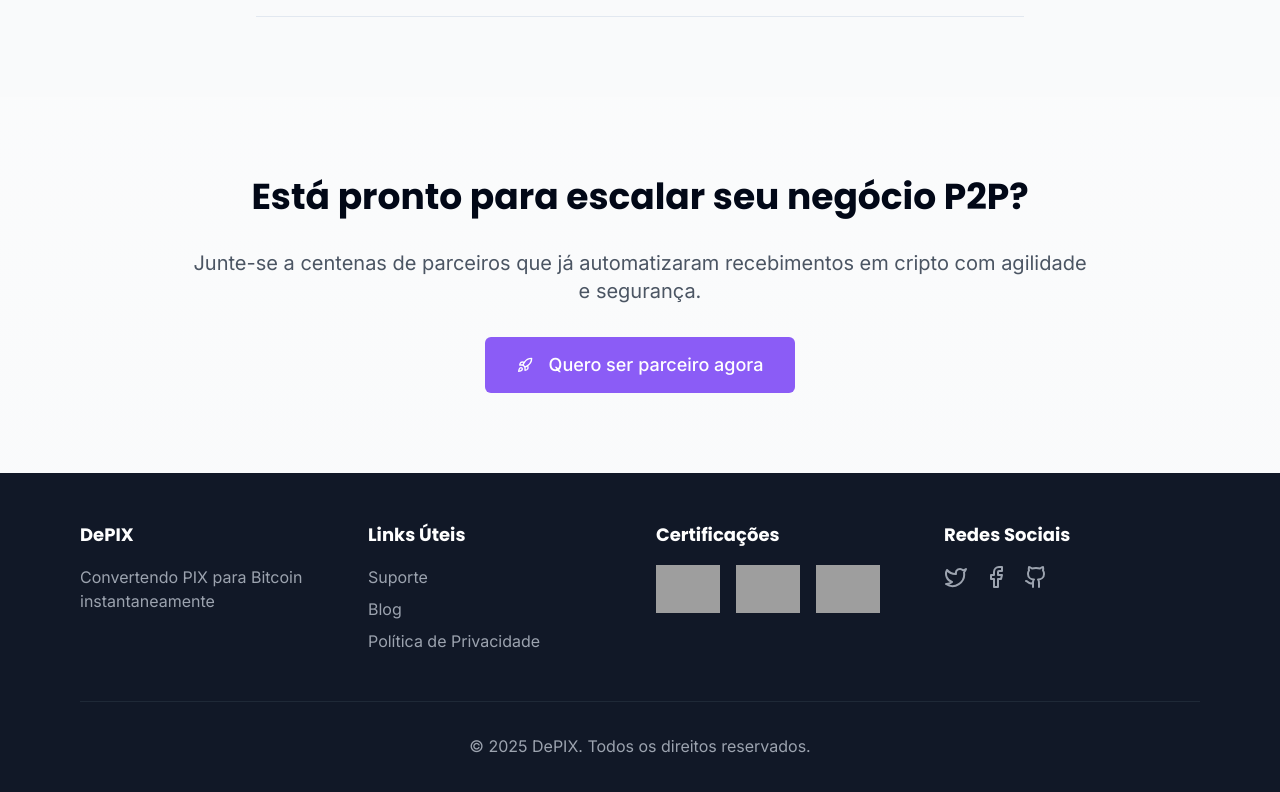
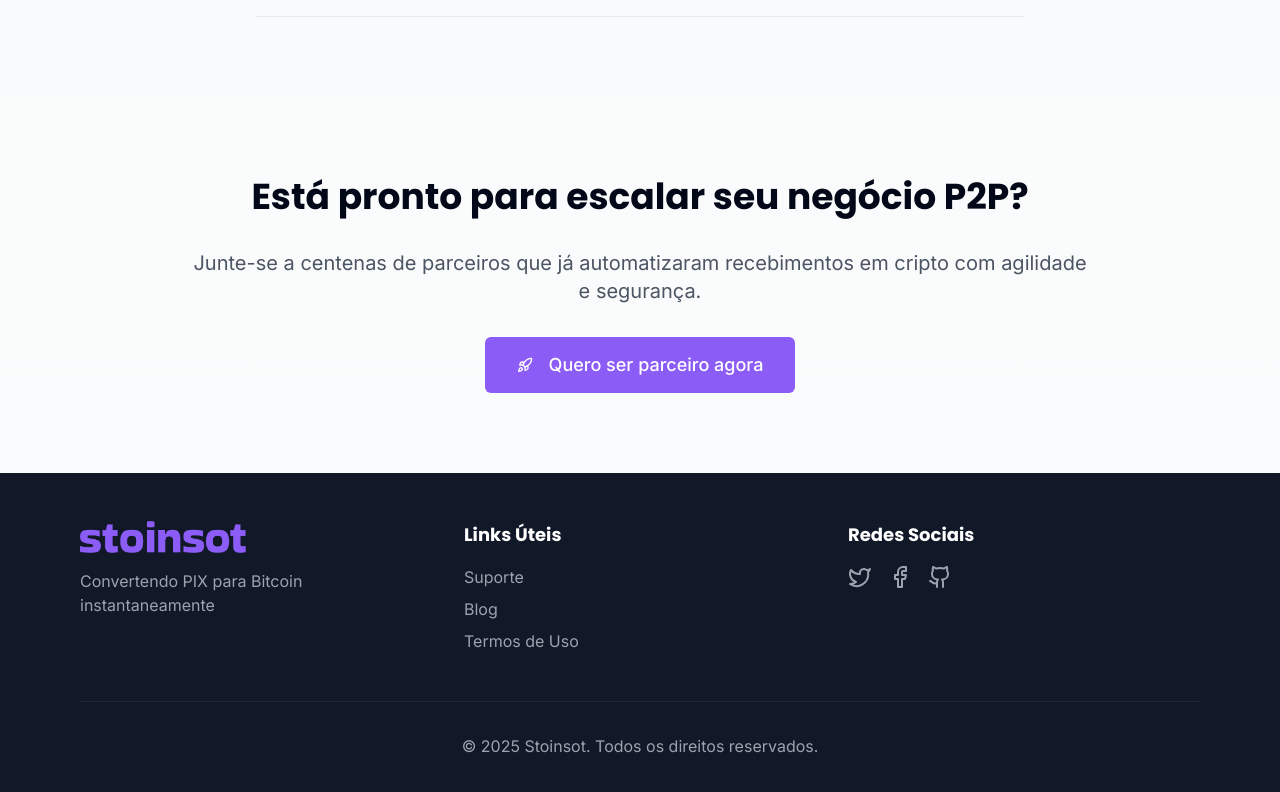
Before and after one commit to lehfirefox/instant-bitcoin-converter, a React (Vite) app: page / in a window 1280 px wide. Shown: the part 2649-3441 px from the top of the page. Built offline with nearby package versions, Linux system fonts and the light colour scheme; grey boxes are pictures that could not be loaded.

Commit message:
Update Footer component
Refactored the footer to only include useful links (replacing Privacy Policy with Terms of Use), social media links, and the company logo.

```diff
--- a/src/components/Footer.tsx
+++ b/src/components/Footer.tsx
@@ -5,10 +5,14 @@ export const Footer = () => {
   return (
     <footer className="bg-gray-900 text-white py-12">
       <div className="max-w-6xl mx-auto px-4">
-        <div className="grid grid-cols-1 md:grid-cols-4 gap-8">
+        <div className="grid grid-cols-1 md:grid-cols-3 gap-8">
           <div>
-            <h3 className="font-bold text-lg mb-4">DePIX</h3>
-            <p className="text-gray-400">
+            <img
+              src="/lovable-uploads/031a9b1b-d2e6-429a-9e4b-f1f243ef88e3.png"
+              alt="Stoinsot"
+              className="h-8"
+            />
+            <p className="text-gray-400 mt-4">
               Convertendo PIX para Bitcoin instantaneamente
             </p>
           </div>
@@ -18,17 +22,8 @@ export const Footer = () => {
             <ul className="space-y-2">
               <li><a href="#" className="text-gray-400 hover:text-white transition-colors">Suporte</a></li>
               <li><a href="#" className="text-gray-400 hover:text-white transition-colors">Blog</a></li>
-              <li><a href="#" className="text-gray-400 hover:text-white transition-colors">Política de Privacidade</a></li>
+              <li><a href="#" className="text-gray-400 hover:text-white transition-colors">Termos de Uso</a></li>
             </ul>
-          </div>
-
-          <div>
-            <h3 className="font-bold text-lg mb-4">Certificações</h3>
-            <div className="flex flex-wrap gap-4">
-              <img src="/placeholder.svg" alt="SSL" className="h-12" />
-              <img src="/placeholder.svg" alt="Lightning Network Certified" className="h-12" />
-              <img src="/placeholder.svg" alt="DePIX" className="h-12" />
-            </div>
           </div>
 
           <div>
@@ -48,7 +43,7 @@ export const Footer = () => {
         </div>
 
         <div className="border-t border-gray-800 mt-12 pt-8 text-center text-gray-400">
-          <p>&copy; {new Date().getFullYear()} DePIX. Todos os direitos reservados.</p>
+          <p>&copy; {new Date().getFullYear()} Stoinsot. Todos os direitos reservados.</p>
         </div>
       </div>
     </footer>
```
Also changed, not shown: public/lovable-uploads/031a9b1b-d2e6-429a-9e4b-f1f243ef88e3.png (added).
